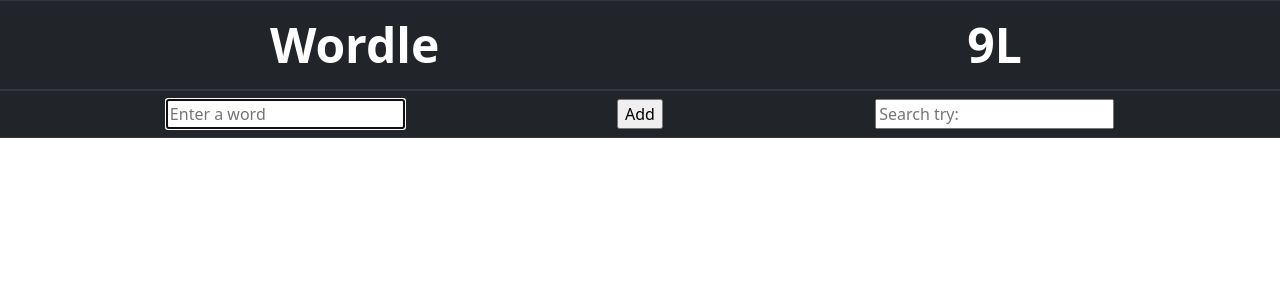
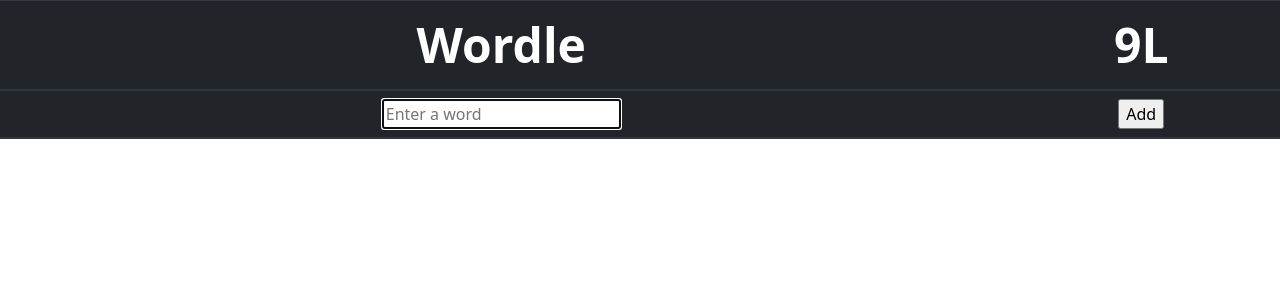
Before and after one commit to JonFHq/Wordle-SpringBoot, a Spring Boot app: page /wordle in a window 1280 px wide. Shown: the top 300 px of the page. Run offline with Spring Boot 4, Linux system fonts and the light colour scheme; lists and menus that the app fills with data are empty; some libraries are stand-ins or nearby versions.

Commit message:
Ole los caracoleh

```diff
--- a/src/main/java/wordle/controller/WordleController.java
+++ b/src/main/java/wordle/controller/WordleController.java
@@ -4,7 +4,6 @@
 import org.springframework.stereotype.Controller;
 import org.springframework.web.bind.annotation.GetMapping;
 import org.springframework.web.bind.annotation.ModelAttribute;
-import org.springframework.web.bind.annotation.PathVariable;
 import org.springframework.web.bind.annotation.PostMapping;
 import org.springframework.web.servlet.ModelAndView;
 
--- a/src/main/java/wordle/model/Wordle.java
+++ b/src/main/java/wordle/model/Wordle.java
@@ -3,8 +3,6 @@
 import java.util.List;
 
 import org.springframework.stereotype.Component;
-
-import java.util.ArrayList;
 
 @Component
 public class Wordle {
--- a/src/main/java/wordle/repository/WordleRepository.java
+++ b/src/main/java/wordle/repository/WordleRepository.java
@@ -3,7 +3,6 @@
 import java.util.ArrayList;
 import java.util.List;
 
-import org.springframework.context.annotation.Profile;
 import org.springframework.stereotype.Repository;
 
 import wordle.model.Word;
@@ -12,7 +11,7 @@
 @Repository
 public class WordleRepository implements IWordleRepository {
 
-    static Character[] word = {'A', 'B', 'C', 'D', 'A', 'B', 'C', 'D', 'E'};
+    static Character[] word = {'P', 'B', 'C', 'D', 'A', 'B', 'C', 'D', 'E'};
     static List<Word> words = new ArrayList<Word>();
     static int tries = 20;
 
--- a/src/main/java/wordle/service/WordleService.java
+++ b/src/main/java/wordle/service/WordleService.java
@@ -44,7 +44,7 @@
                         && letters.get(j).getColor() != "bg-success"
                         && letters.get(i).getColor() != "bg-success") {
                             boolean isRepeated = false;
-                            for (int k = 0; k < letters.size(); k++) {
+                            for (int k = 0; k < i; k++) {
                                 if (letters.get(k).getPosition() == j) {
                                     isRepeated = true;
                                 }
--- a/src/main/resources/templates/wordle.html
+++ b/src/main/resources/templates/wordle.html
@@ -9,9 +9,9 @@
     <link th:href="@{/webjars/bootstrap/4.1.3/css/bootstrap-theme.min.css}" rel="stylesheet" />
     <link th:href="@{/webjars/font-awesome/4.7.0/css/font-awesome.min.css}" rel="stylesheet" />
     <link href="https://cdn.jsdelivr.net/npm/bootstrap@5.3.0-alpha1/dist/css/bootstrap.min.css" rel="stylesheet" integrity="sha384-GLhlTQ8iRABdZLl6O3oVMWSktQOp6b7In1Zl3/Jr59b6EGGoI1aFkw7cmDA6j6gD" crossorigin="anonymous">
+    <script src="https://cdn.jsdelivr.net/npm/bootstrap@5.3.0-alpha1/dist/js/bootstrap.bundle.min.js" integrity="sha384-w76AqPfDkMBDXo30jS1Sgez6pr3x5MlQ1ZAGC+nuZB+EYdgRZgiwxhTBTkF7CXvN" crossorigin="anonymous"></script>
     <meta charset="UTF-8">
     <title>Wordle</title>
-
     <style >
         .base {
             font-size:3rem;
@@ -29,47 +29,29 @@
 </head>
 
 <body>
-    <script src="https://cdn.jsdelivr.net/npm/bootstrap@5.3.0-alpha1/dist/js/bootstrap.bundle.min.js" integrity="sha384-w76AqPfDkMBDXo30jS1Sgez6pr3x5MlQ1ZAGC+nuZB+EYdgRZgiwxhTBTkF7CXvN" crossorigin="anonymous"></script>
-    <!--<div class="container-fluid">
-        <div class="row">
-            <div class="col-10">
-                <form class="form" th:action="@{/wordle}" th:object="${word}" method="POST">
-                    <input type="text" name="word" placeholder="Enter a word" th:maxlength="${wordle.wordLength}" th:minlength="${wordle.wordLength}" autofocus/>
-                    <input type="submit" value="Add" />
-                </form>
-            </div>
-            <div class="col-2">
-                <input type="text" placeholder="Search try:" th:object="${word}" />
-            </div>
-        </div>
-    </div>-->
-
     <table class="table table-dark text-center auto">
         <thead>
             <tr>
                 <th class="title" th:colspan="${wordle.wordLength}">Wordle</th>
                 <th class="title" th:text="${wordle.wordLength} + 'L'"></th>
             </tr>
-        </thead>
-        <tbody>
             <tr>
                 <form class="form" th:action="@{/wordle}" th:object="${word}" method="POST">
-                    <td th:colspan="${wordle.wordLength}-1">
+                    <th th:colspan="${wordle.wordLength}">
                         <input  type="text" name="word" placeholder="Enter a word" th:maxlength="${wordle.wordLength}" th:minlength="${wordle.wordLength}" autofocus/>
-                    </td>
-                    <td>
+                    </th>
+                    <th>
                         <input type="submit" value="Add" />
-                    </td>
+                    </th>
                 </form>
-                <td>
-                    <input type="text" placeholder="Search try:" th:object="${word}" />
-                </td>
             </tr>
-            <tr th:each="word : ${wordle.words}" th:class="'grid column-gap-3'" >
-                <td th:each="letter : ${word.letters}" >
+        </thead>
+        <tbody class="d-flex flex-column-reverse justify-content-evenly">
+            <tr class="flex-wrap" th:each="word, iter : ${wordle.words}" >
+                <td class="col" th:each="letter : ${word.letters}" >
                     <div th:text="${letter.letter}" th:class="'base border border-light rounded mx-auto ' + ${letter.color}" ></div>
                 </td>
-                <td class="base" th:text="1"></td>
+                <td class="base" th:text="${iter.index}+1"></td>
             </tr>
         </tbody>
     </table>
```
